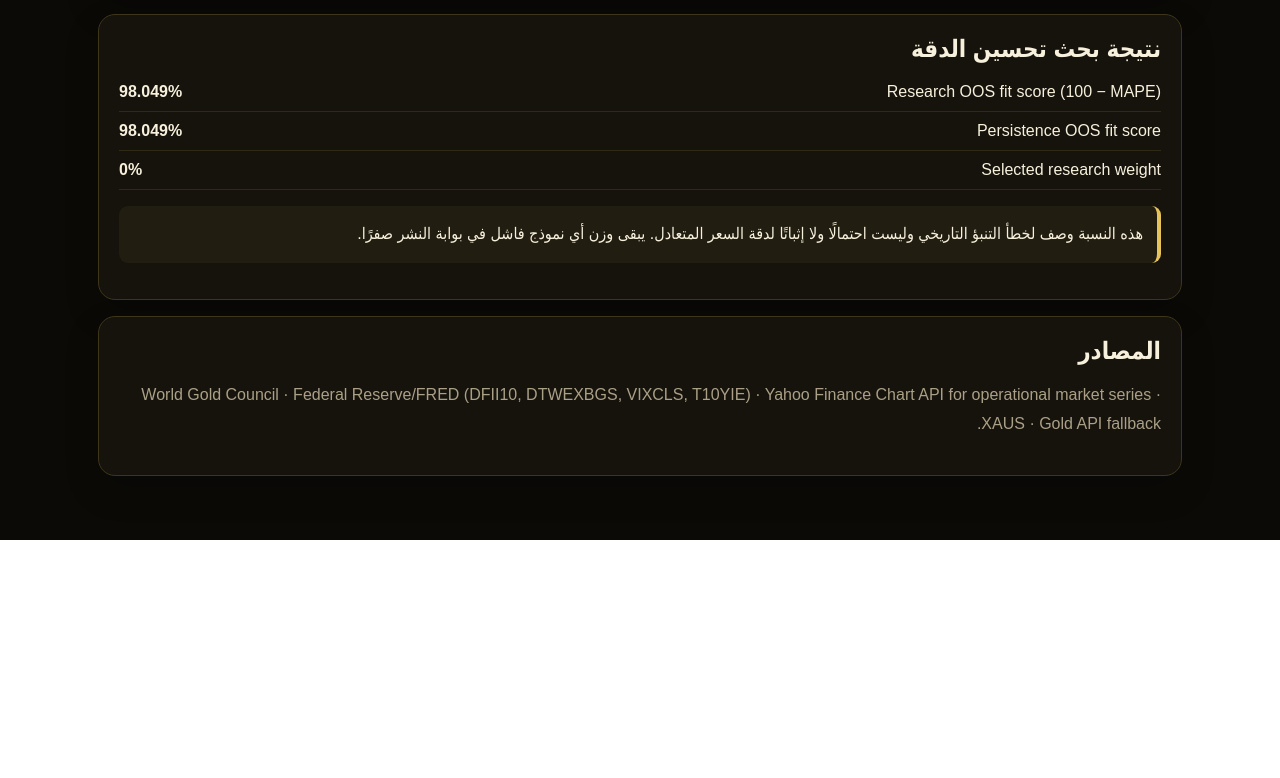
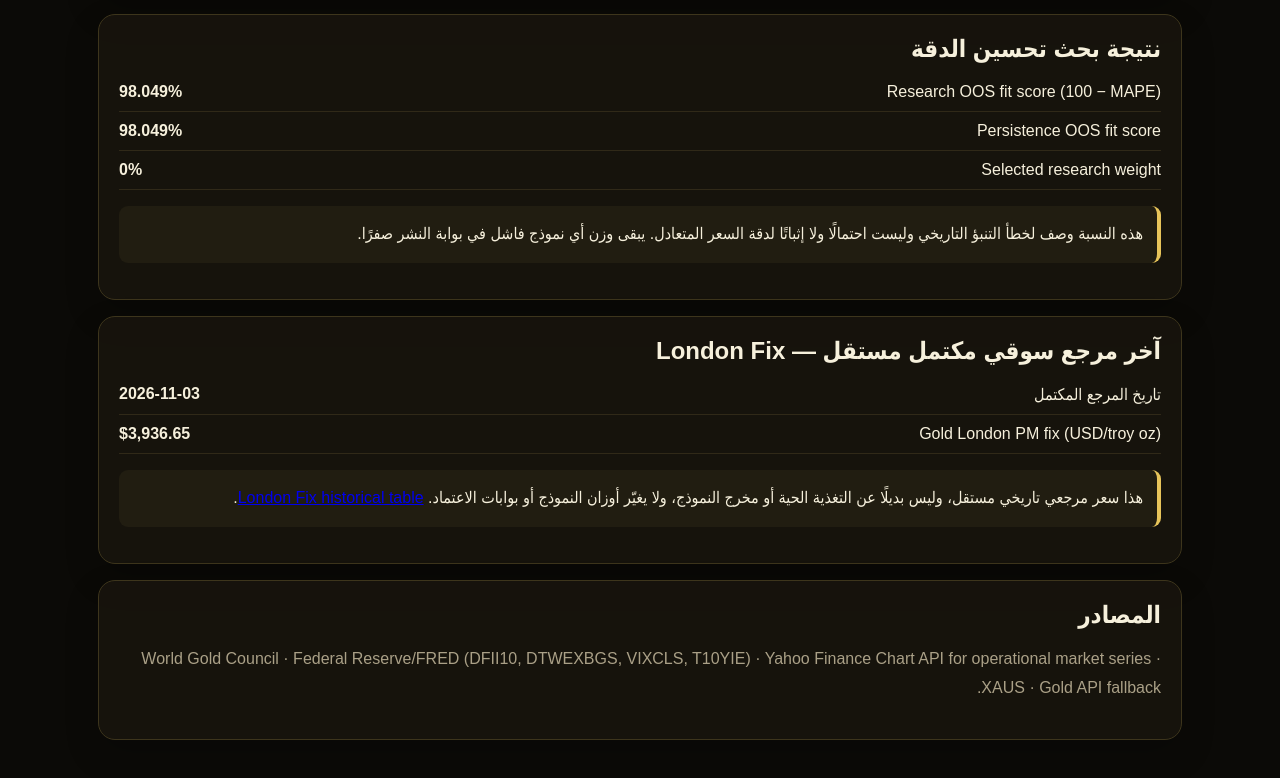
Before and after one commit to kalmaghrabi2-hub/Gold-Equilibrium-Price, a plain HTML site: page docs/gold/index.html in a window 1280 px wide. Shown: the part 3658-4436 px from the top of the page. Before the commit the page ends 4198 px from the top, so only its background shows below. Drawn offline with Linux system fonts and the light colour scheme.

Commit message:
Update verified 2026-11-03 market references without changing model governance

```diff
--- a/docs/gold/index.html
+++ b/docs/gold/index.html
@@ -10,4 +10,4 @@
 <section class="panel"><h2>العوامل الأسبوعية التشغيلية</h2><div class="row"><span>US Dollar Index</span><b id="usd">—</b></div><div class="row"><span>US 10Y Yield</span><b id="tnx">—</b></div><div class="row"><span>VIX</span><b id="vix">—</b></div><div class="row"><span>TIP ETF</span><b id="tip">—</b></div></section>
 <section class="panel"><h2>حوكمة الإنتاج</h2><div class="row"><span>Data quality</span><b id="quality">—</b></div><div class="row"><span>No-imputation</span><b class="green">ACTIVE</b></div><div class="row"><span>Failed layer weight</span><b class="green">0%</b></div><div class="row"><span>Market-relative clipping</span><b class="green">DISABLED</b></div><div class="row"><span>Data freshness gate</span><b class="green">FAIL-CLOSED</b></div><p class="note">الترتيب اليومي: Institutional Inputs → Cyclical Research → Calibrate → Independent Validation → Update → Publication Gate → Freshness Assertion → Publication Contract → Safe Commit → Pages Deploy.</p></section>
 <section class="panel"><h2>نتيجة بحث تحسين الدقة</h2><div class="row"><span>Research OOS fit score (100 − MAPE)</span><b id="cycFit">—</b></div><div class="row"><span>Persistence OOS fit score</span><b id="cycNaiveFit">—</b></div><div class="row"><span>Selected research weight</span><b id="cycWeight">—</b></div><p class="note">هذه النسبة وصف لخطأ التنبؤ التاريخي وليست احتمالًا ولا إثباتًا لدقة السعر المتعادل. يبقى وزن أي نموذج فاشل في بوابة النشر صفرًا.</p></section>
-<section class="panel"><h2>المصادر</h2><p class="sources">World Gold Council · Federal Reserve/FRED (DFII10, DTWEXBGS, VIXCLS, T10YIE) · Yahoo Finance Chart API for operational market series · XAUS · Gold API fallback.</p></section></main><script src="app.js"></script><script src="committee.js"></script></body></html>
+<section class="panel"><h2>آخر مرجع سوقي مكتمل مستقل — London Fix</h2><div class="row"><span>تاريخ المرجع المكتمل</span><b>2026-11-03</b></div><div class="row"><span>Gold London PM fix (USD/troy oz)</span><b>$3,936.65</b></div><p class="note">هذا سعر مرجعي تاريخي مستقل، وليس بديلًا عن التغذية الحية أو مخرج النموذج، ولا يغيّر أوزان النموذج أو بوابات الاعتماد. <a href="https://goldsilver.com/price-charts/historical-london-fix/2026/">London Fix historical table</a>.</p></section><section class="panel"><h2>المصادر</h2><p class="sources">World Gold Council · Federal Reserve/FRED (DFII10, DTWEXBGS, VIXCLS, T10YIE) · Yahoo Finance Chart API for operational market series · XAUS · Gold API fallback.</p></section></main><script src="app.js"></script><script src="committee.js"></script></body></html>
```
